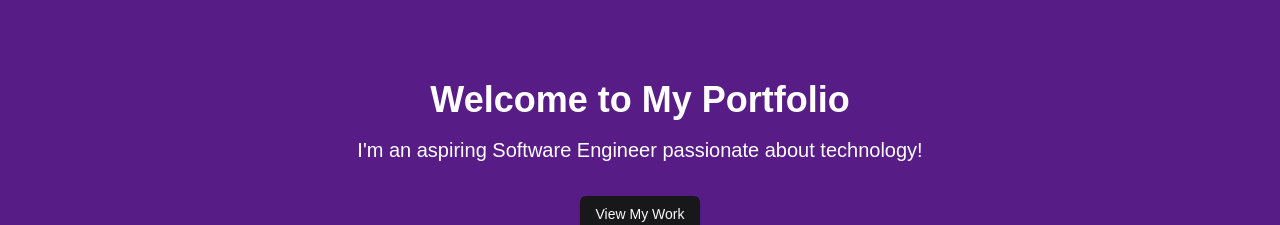
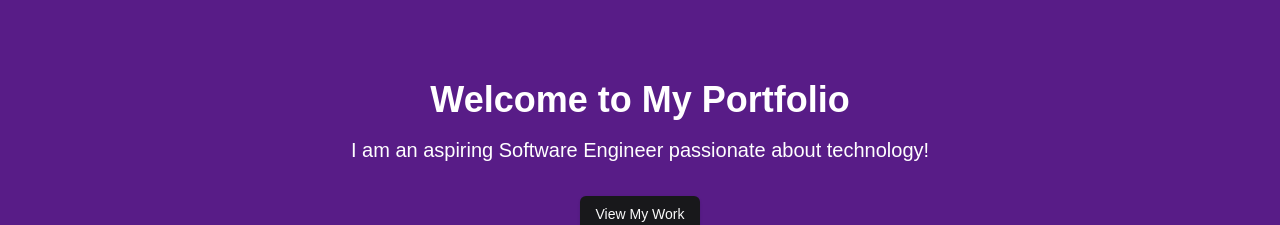
Before and after one commit to BeteabTefera/portfolio_website, a Next.js app in the folder app/: page / in a window 1280 px wide. Shown: the top 225 px of the page. Built offline with nearby package versions, Linux system fonts and the light colour scheme.

Commit message:
update Escape char

```diff
--- a/app/app/page.tsx
+++ b/app/app/page.tsx
@@ -10,7 +10,7 @@ export default function Home() {
       <section className="bg-purple-900 text-white py-20">
         <div className="container mx-auto text-center">
           <h1 className="text-4xl font-bold mb-4">Welcome to My Portfolio</h1>
-          <p className="text-xl mb-8">I'm an aspiring Software Engineer passionate about technology!</p>
+          <p className="text-xl mb-8">I am an aspiring Software Engineer passionate about technology!</p>
           <Button asChild>
             <a href="#projects">View My Work</a>
           </Button>
--- a/app/components/about.tsx
+++ b/app/components/about.tsx
@@ -7,9 +7,9 @@ export function About() {
         <img src="https://tinyurl.com/elceedprofile" alt="Profile" className="rounded-full w-64 h-64 object-cover mx-auto" />
       </div>
       <div className="md:w-1/2">
-        <h3 className="text-2xl font-bold mb-4">Hi, I'm Beteab Tefera</h3>
+        <h3 className="text-2xl font-bold mb-4">Hi, I&apos;m Beteab Tefera</h3>
         <p className="mb-4">
-        I am a passionate Computer Science student at St. Cloud State University, where I am pursuing a Bachelor's degree with a minor in Psychology. I aim to graduate in May 2025 with a solid foundation in software development, programming, data management, machine learning, and more.
+        I am a passionate Computer Science student at St. Cloud State University, where I am pursuing a Bachelor&apos;s degree with a minor in Psychology. I aim to graduate in May 2025 with a solid foundation in software development, programming, data management, machine learning, and more.
         </p>
         <p className="mb-4">
         I enjoy learning new technologies and frameworks, and my goal is to apply my knowledge and skills to contribute to innovative and impactful projects in the tech industry. I value lifelong learning, collaboration, and creativity, and I look forward to connecting with like-minded individuals and exploring the endless possibilities of this fascinating field.
```
